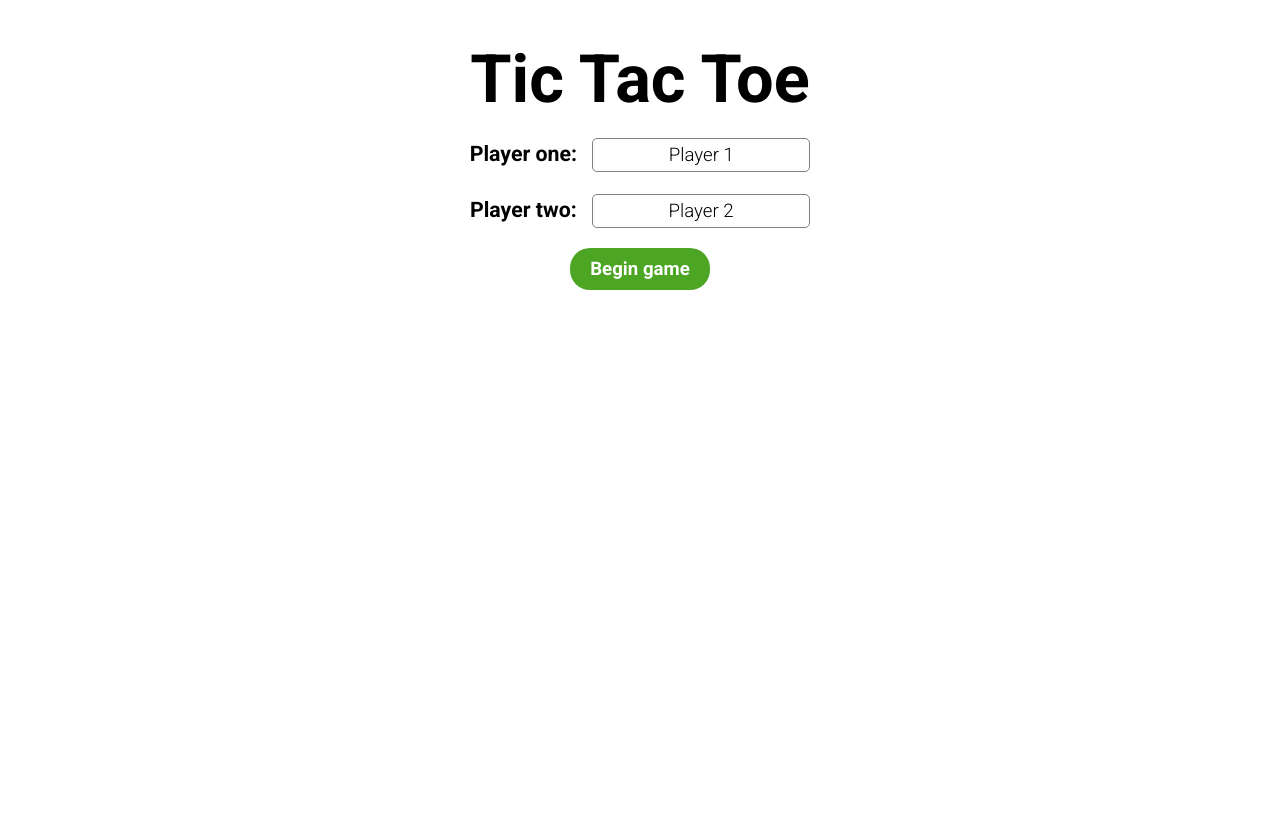
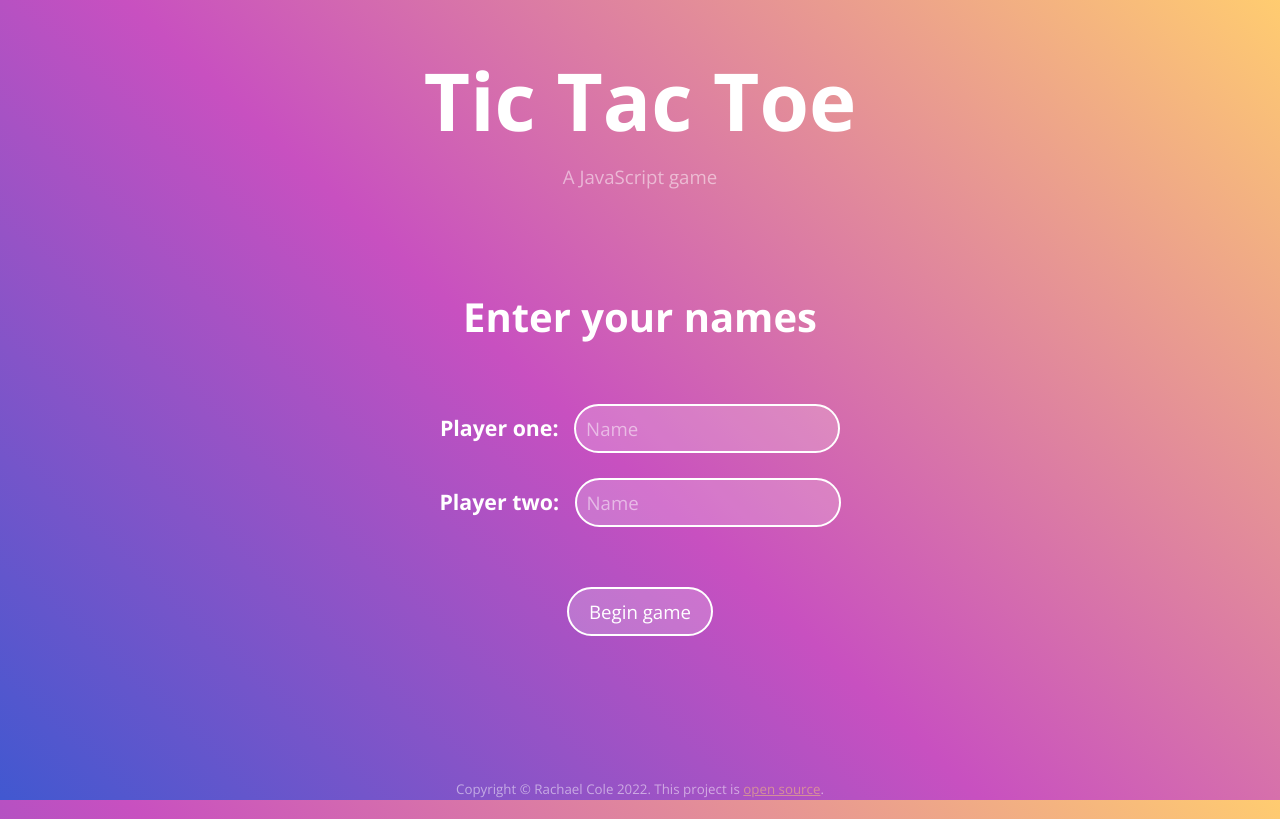
Before and after one commit to jcrachael/tictactoe, a plain HTML site: page index.html in a window 1280 px wide. Drawn offline with nearby package versions, Linux system fonts and the light colour scheme; a web font is replaced by a local one.

Commit message:
add further CSS styling to each game state

```diff
--- a/index.html
+++ b/index.html
@@ -11,15 +11,15 @@
     <div id="container">
         <!-- Title -->
         <h1>Tic Tac Toe</h1>
-
+        <p id="subtitle">A JavaScript game</p>
         <!-- Begin game section -->
         <div id="begin-game-container">
-
+                <h2>Enter your names</h2>
                 <label for="player-one-name">Player one: </label>
-                <input type="text" name="player-one-name" id="player-one-name" placeholder="Name" value="Player 1">
+                <input type="text" name="player-one-name" id="player-one-name" placeholder="Name">
                 <br><br>
                 <label for="player-two-name">Player two: </label>
-                <input type="text" name="player-two-name" id="player-two-name" placeholder="Name" value="Player 2">
+                <input type="text" name="player-two-name" id="player-two-name" placeholder="Name">
                 <br>
                 <button id="begin">Begin game</button>
 
@@ -46,6 +46,9 @@
         </div>
 
     </div>
+    <footer>
+        Copyright © Rachael Cole 2022. This project is&nbsp;<a href="https://github.com/jcrachael/tictactoe/">open source</a>.
+    </footer>
     <script src="scripts.js"></script>
 </body>
 </html>
--- a/scripts.js
+++ b/scripts.js
@@ -121,10 +121,20 @@ const displayController = (() => {
     // before game start
     beginGameButton.addEventListener('click', function() {
         let playerOneName = document.getElementById('player-one-name').value
-        gameBoard.playerOne.name = playerOneName;
+        if (!playerOneName) {
+            gameBoard.playerOne.name = 'Player One'
+        } else {
+            gameBoard.playerOne.name = playerOneName;
+        }
+
         gameBoard.playerOne.marker = 'X';
         let playerTwoName = document.getElementById('player-two-name').value
-        gameBoard.playerTwo.name = playerTwoName;
+        if (!playerTwoName) {
+            gameBoard.playerTwo.name = 'Player Two'
+        } else {
+            gameBoard.playerTwo.name = playerTwoName;
+        }
+
         gameBoard.playerTwo.marker = 'O';
 
         // on game start
--- a/style.css
+++ b/style.css
@@ -1,12 +1,20 @@
-@import url('https://fonts.googleapis.com/css2?family=Roboto:wght@100;300;700&display=swap');
+@import url('https://fonts.googleapis.com/css2?family=Fuzzy+Bubbles:wght@400;700&family=Open+Sans:wght@300;400;700&display=swap');
 
 /* globals */
 * {
     margin: 0;
     padding: 0;
     text-align: center;
-    font-family: 'Roboto', Helvetica, Arial, sans-serif;
+    font-family: 'Open Sans', Helvetica, Arial, sans-serif;
     font-size: 14pt;
+    color: white;
+    transition: all 0.2s ease;
+}
+
+body {
+    background-color: #4158D0;
+    background-image: linear-gradient(43deg, #4158D0 0%, #C850C0 46%, #FFCC70 100%);
+    height: 100vh;
 }
 
 /* hidden */
@@ -16,44 +24,78 @@
 
 /* title */
 h1 {
+    font-family: 'Fuzzy Bubbles', 'Open Sans', Helvetica, Arial, sans-serif;
     text-align: center;
-    margin-top: 40px;
-    margin-bottom: 20px;
-    font-size: 50pt;
+    font-size: 60pt;
+    padding: 45px 0px 10px 0px;
 }
 
+#subtitle {
+    font-family: 'Fuzzy Bubbles', 'Open Sans', Helvetica, Arial, sans-serif;
+    color: rgba(255,255,255,0.5);
+}
 
 /* commentary */
 #comments {
-    min-height: 140px;
+    padding: 40px 0px;
     font-weight: 300;
+    height: 100px;
+}
+
+#commentary {
+    font-family: 'Fuzzy Bubbles', 'Open Sans', Helvetica, Arial, sans-serif;
+    font-size: 18pt;
 }
 
 
 
 /* begin game form */
+#begin-game-container {
+    height: 350px;
+    margin-top: 100px;
+}
+
+h2 {
+    font-family: 'Fuzzy Bubbles', 'Open Sans', Helvetica, Arial, sans-serif;
+    font-size: 30pt;
+    padding-bottom: 60px;
+}
+
 label {
+    font-family: 'Fuzzy Bubbles', 'Open Sans', Helvetica, Arial, sans-serif;
      font-weight: bold;
      margin-right: 10px;
      font-size: 16pt;
 }
 
+input:focus{outline:none !important}
+
 input {
-     border-radius: 5px;
-     border: 1px solid gray;
-     padding: 5px 0px;
+     border-radius: 30px;
+     border: 2px solid white;
+     background-color: rgba(255,255,255,0.2);
+     padding: 10px 10px;
+     text-align: left;
+     color: white;
 }
 
+::placeholder {
+    color: rgba(255,255,255,0.5);
+}
+
+#begin {
+    margin-top:60px;
+}
 
 /* buttons */
 button {
     padding: 10px 20px;
-    border-radius: 20px;
-    background-color: rgb(77, 165, 36);
-    border: none;
+    border-radius: 30px;
+    background-color: rgba(255,255,255,0.2);
+    border: 2px white solid;
     color: white;
     font-size: 14pt;
-    font-weight: bold;
+    font-weight: normal;
     cursor: pointer;
     transition: all 0.1s ease;
     margin-top: 20px;
@@ -61,7 +103,7 @@ button {
 }
 
 button:hover {
-    background-color: yellowgreen;
+    background-color: rgba(255,255,255,0.5);
 }
 
 
@@ -73,6 +115,7 @@ button:hover {
     grid-template-columns: 1fr 1fr 1fr;
     grid-template-rows: 1fr 1fr 1fr;
     cursor: pointer;
+
 }
 
 .square {
@@ -82,40 +125,40 @@ button:hover {
     display: flex;
     justify-content: center;
     align-items: center;
-    font-size: 50pt;
-    font-weight: bold;
+    font-size: 110pt;
+    font-weight: normal;
+    font-family: 'Fuzzy Bubbles', 'Open Sans', Helvetica, Arial, sans-serif;
+
 }
 
 .X::after {
     content: 'X';
-    color: red;
 }
 
 .O::after {
     content: 'O';
-    color: blue;
 }
 
 #index-0, #index-3 {
-    border-right: 1px black solid;
-    border-bottom: 1px black solid;
+    border-right: 1px white solid;
+    border-bottom: 1px white solid;
 }
 
 #index-1, #index-4 {
-    border-bottom: 1px black solid;
+    border-bottom: 1px white solid;
 }
 
 #index-2, #index-5 {
-    border-left: 1px black solid;
-    border-bottom: 1px black solid;
+    border-left: 1px white solid;
+    border-bottom: 1px white solid;
 }
 
 #index-6 {
-    border-right: 1px black solid;
+    border-right: 1px white solid;
 }
 
 #index-8 {
-    border-left: 1px black solid;
+    border-left: 1px white solid;
 }
 
 .overlay {
@@ -127,3 +170,28 @@ button:hover {
     pointer-events: none;
     cursor: default;
 }
+
+
+/* FOOTER */
+footer {
+    font-weight: 100;
+    font-size: 10pt;
+    position: absolute;
+    text-align: center;
+    max-height: 15px;
+    margin: 5px 0px;
+    bottom: 0;
+    opacity: 0.5;
+    width: 100%;
+}
+
+footer a {
+    font-size: 10pt;
+    text-decoration: underline;
+    color: #FFCC70;
+
+}
+
+footer a:hover {
+    color: white;
+}
```
Also changed, not shown: 1 other file.
